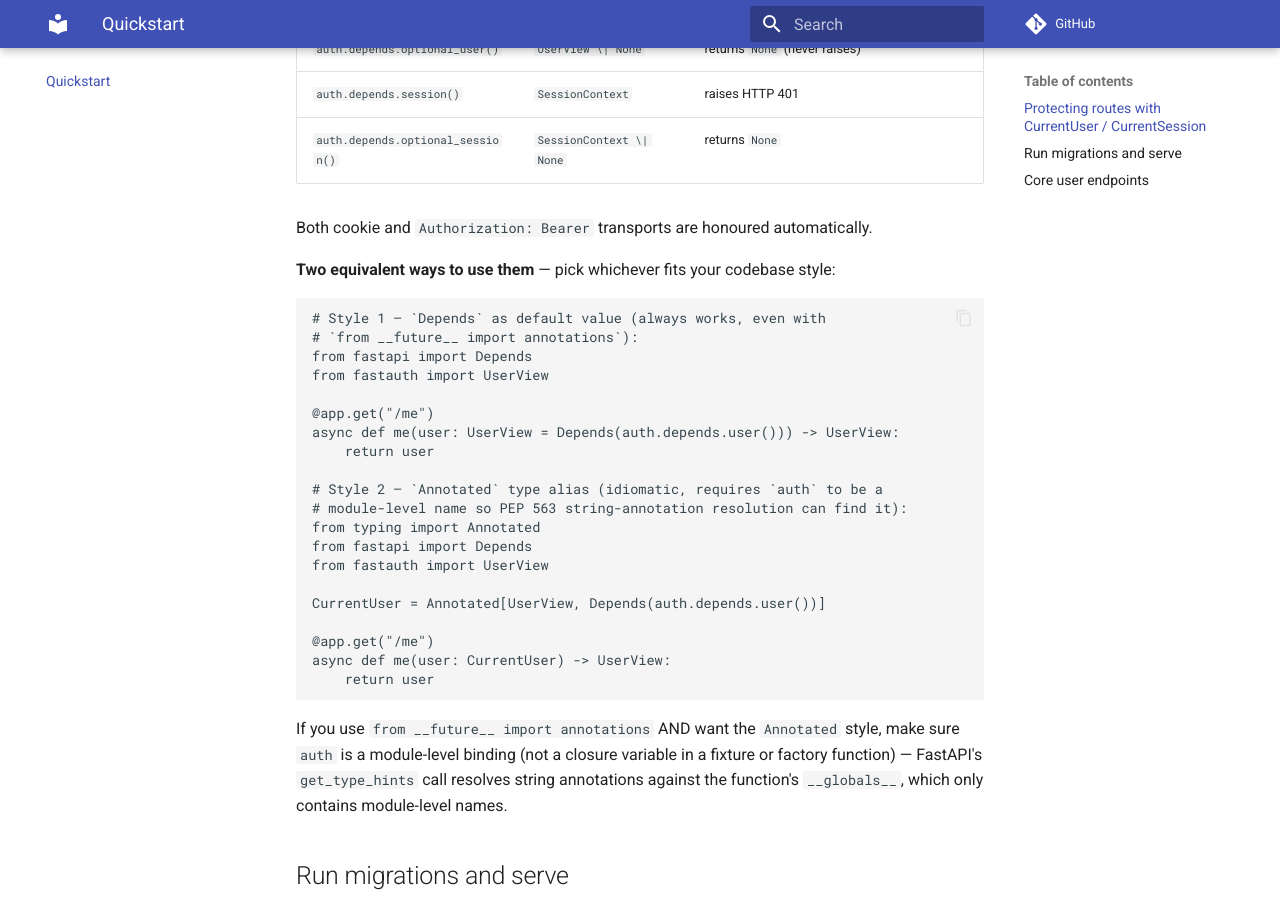
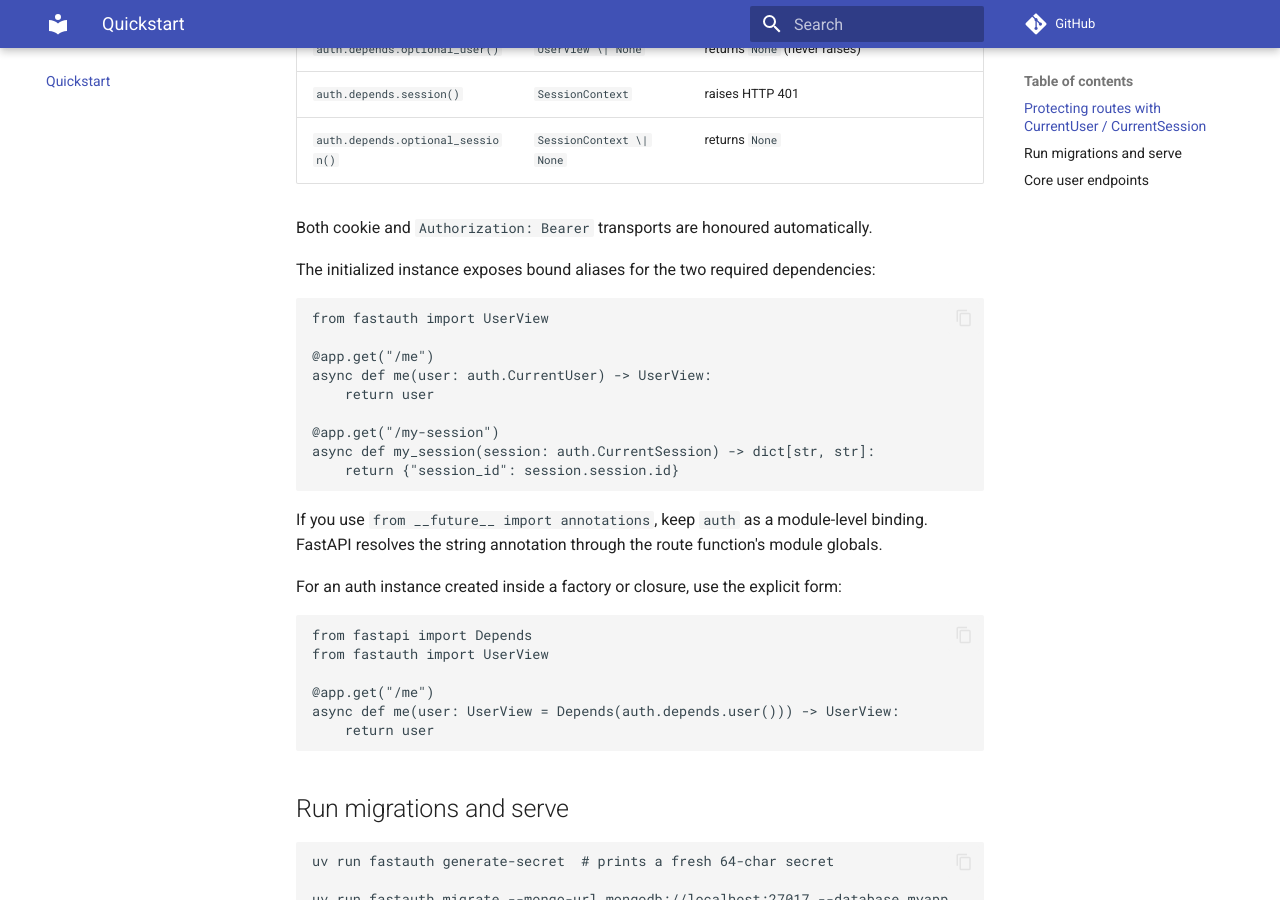
Before and after one commit to bhargavandhe/fastauth, an MkDocs documentation site: the page built from docs/quickstart.md, in a window 1280 px wide and 900 px high, scrolled down 1663 px. Built offline with MkDocs 1.6.1 and Material for MkDocs 9.7.7, drawn with Linux system fonts in a browser that asks for light colours; comment, search, counter and statistics services are not loaded.

Commit message:
feat: add bound authentication dependency aliases

````diff
--- a/docs/quickstart.md
+++ b/docs/quickstart.md
@@ -77,36 +77,35 @@ The `FastAuth` instance exposes one dependency namespace for application routes:
 
 Both cookie and `Authorization: Bearer` transports are honoured automatically.
 
-**Two equivalent ways to use them** — pick whichever fits your codebase style:
+The initialized instance exposes bound aliases for the two required
+dependencies:
 
 ```python
-# Style 1 — `Depends` as default value (always works, even with
-# `from __future__ import annotations`):
+from fastauth import UserView
+
+@app.get("/me")
+async def me(user: auth.CurrentUser) -> UserView:
+    return user
+
+@app.get("/my-session")
+async def my_session(session: auth.CurrentSession) -> dict[str, str]:
+    return {"session_id": session.session.id}
+```
+
+If you use `from __future__ import annotations`, keep `auth` as a module-level
+binding. FastAPI resolves the string annotation through the route function's
+module globals.
+
+For an auth instance created inside a factory or closure, use the explicit form:
+
+```python
 from fastapi import Depends
 from fastauth import UserView
 
 @app.get("/me")
 async def me(user: UserView = Depends(auth.depends.user())) -> UserView:
     return user
-
-# Style 2 — `Annotated` type alias (idiomatic, requires `auth` to be a
-# module-level name so PEP 563 string-annotation resolution can find it):
-from typing import Annotated
-from fastapi import Depends
-from fastauth import UserView
-
-CurrentUser = Annotated[UserView, Depends(auth.depends.user())]
-
-@app.get("/me")
-async def me(user: CurrentUser) -> UserView:
-    return user
 ```
-
-If you use `from __future__ import annotations` AND want the `Annotated`
-style, make sure `auth` is a module-level binding (not a closure variable in
-a fixture or factory function) — FastAPI's `get_type_hints` call resolves
-string annotations against the function's `__globals__`, which only contains
-module-level names.
 
 ## Run migrations and serve
 
````
Also changed, not shown: README.md (+16 -18 lines), 2 other files.
